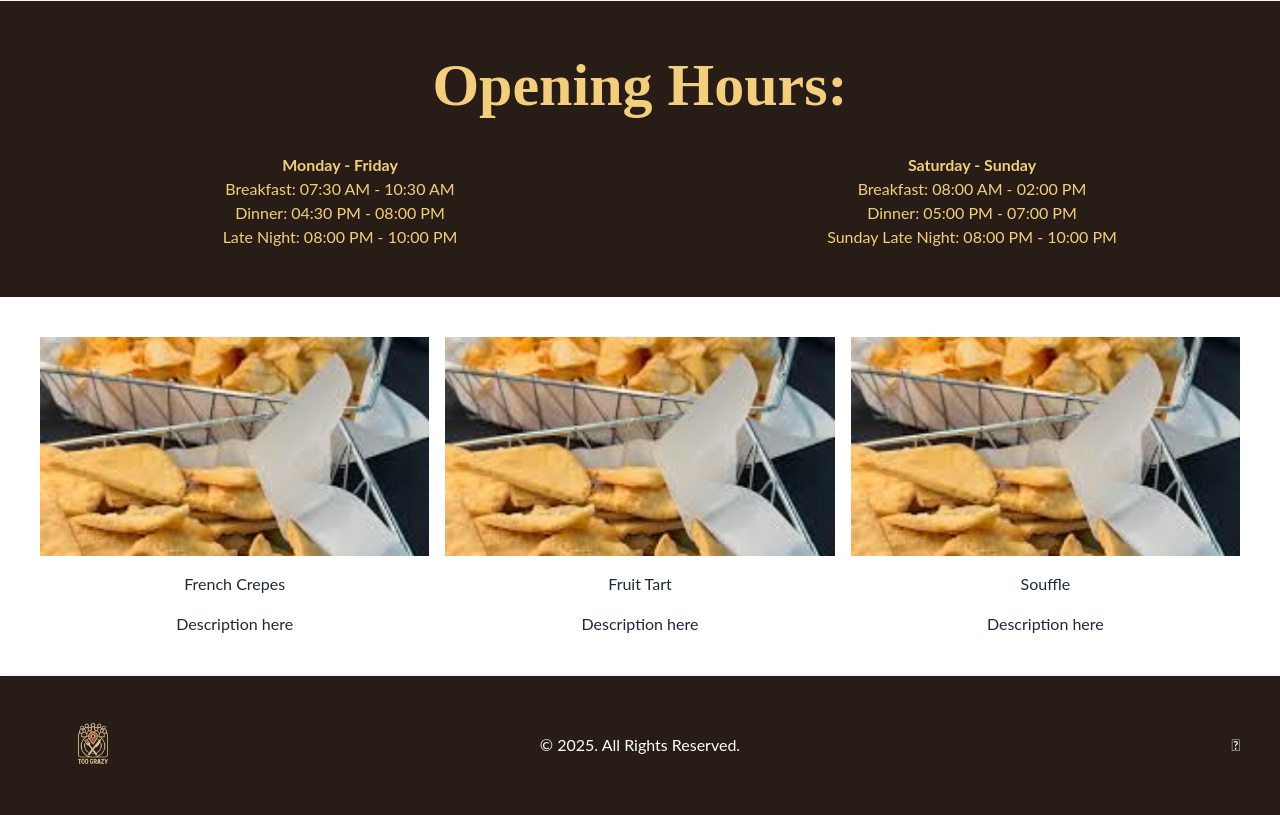
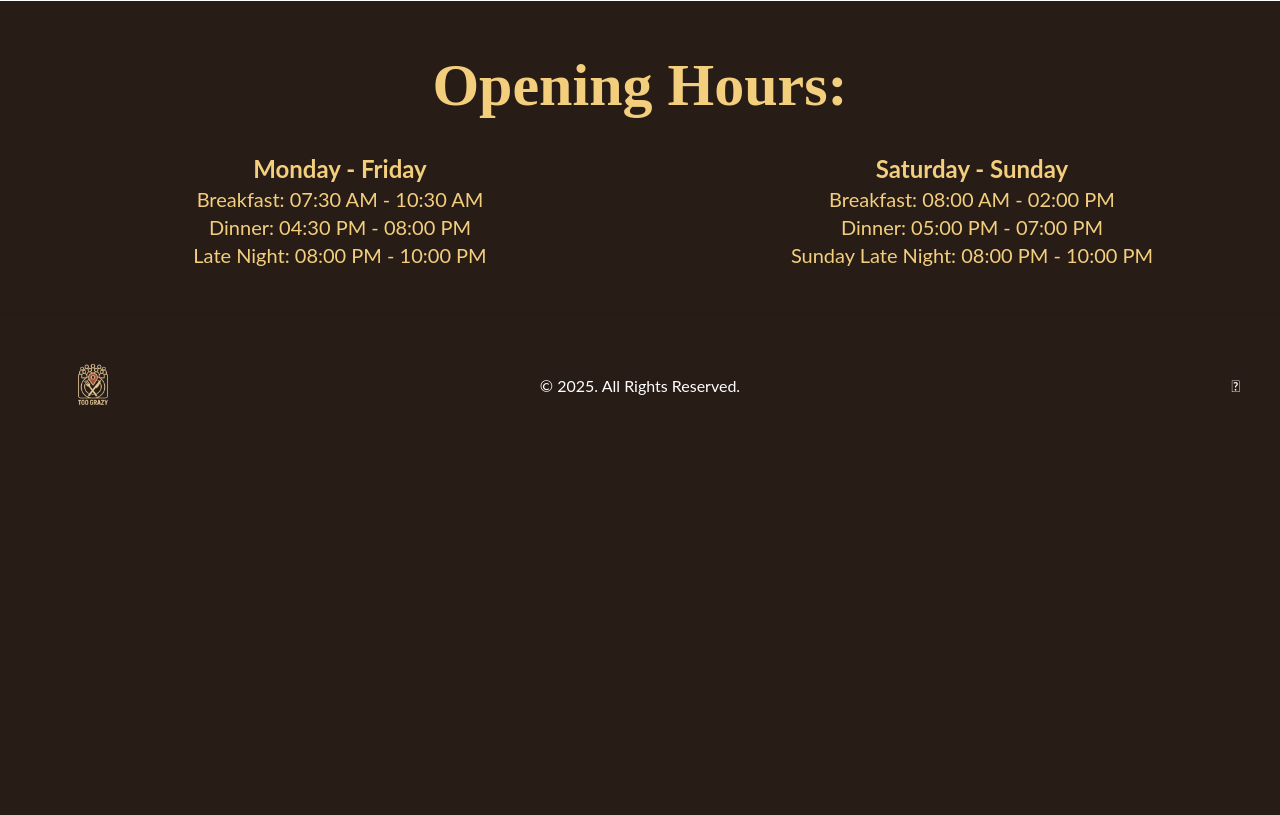
Before and after one commit to mhjpurnima/dining_hall_tracker, a Flask app: page /hours in a window 1280 px wide. Shown: the part 358-1173 px from the top of the page. After the commit the page ends 763 px from the top, so only its background shows below. Run offline with Flask 3, Linux system fonts and the light colour scheme; some libraries are stand-ins or nearby versions; some web fonts are replaced.

Commit message:
[FE]:: Changed font sizes in hours and trackers

```diff
--- a/templates/hours.html
+++ b/templates/hours.html
@@ -102,21 +102,21 @@
       <h1 class="font-bold text-center mb-8 fs-1 font-frank">Opening Hours:</h1>
       <ul class="grid grid-cols-2 gap-4 list-disc pl-8 text-center font-frank">
         <div>
-          <li class="font-bold">Monday - Friday</li>
-          <li>Breakfast: 07:30 AM - 10:30 AM</li>
-          <li>Dinner: 04:30 PM - 08:00 PM</li>
-          <li>Late Night: 08:00 PM - 10:00 PM</li>
+          <li class="font-bold text-2xl">Monday - Friday</li>
+          <li class="text-xl">Breakfast: 07:30 AM - 10:30 AM</li>
+          <li class="text-xl">Dinner: 04:30 PM - 08:00 PM</li>
+          <li class="text-xl">Late Night: 08:00 PM - 10:00 PM</li>
         </div>
         <div>
-          <li class="font-bold">Saturday - Sunday</li>
-          <li>Breakfast: 08:00 AM - 02:00 PM</li>
-          <li>Dinner: 05:00 PM - 07:00 PM</li>
-          <li>Sunday Late Night: 08:00 PM - 10:00 PM</li>
+          <li class="font-bold text-2xl">Saturday - Sunday</li>
+          <li class="text-xl">Breakfast: 08:00 AM - 02:00 PM</li>
+          <li class="text-xl">Dinner: 05:00 PM - 07:00 PM</li>
+          <li class="text-xl">Sunday Late Night: 08:00 PM - 10:00 PM</li>
         </div>
       </ul>
     </section>
 
-    <section class="bg-white py-10">
+    <!-- <section class="bg-white py-10">
       <div class="container">
         <div class="grid grid-cols-3 gap-4">
           <div class="text-center grid gap-4">
@@ -153,7 +153,7 @@
           </div>
         </div>
       </div>
-    </section>
+    </section> -->
 
     <footer class="py-10">
       <div class="container grid grid-cols-3 justify-between items-center">
--- a/templates/tracker.html
+++ b/templates/tracker.html
@@ -86,7 +86,7 @@
         <div class="flex justify-between items-center">
           <button
             id="check-status"
-            class="px-4 font-frank py-2 bg-secondary rounded-md"
+            class="px-4 font-frank py-2 text-xl bg-secondary rounded-md"
           >
             How Busy is Dining Hall?:
           </button>
@@ -95,7 +95,7 @@
         <div class="flex justify-between items-center">
           <button
             id="check-peak-hour"
-            class="px-4 font-frank py-2 bg-secondary rounded-md"
+            class="px-4 font-frank py-2 text-xl bg-secondary rounded-md"
           >
             Peak Hour For Today:
           </button>
@@ -105,7 +105,7 @@
         <div id="quiet-hours-results">
           <button
             id="check-quiet-hours"
-            class="px-4 font-frank py-2 bg-secondary rounded-md"
+            class="px-4 font-frank py-2 text-xl bg-secondary rounded-md"
           >
             Suggest Quiet Hours:
           </button>
```
